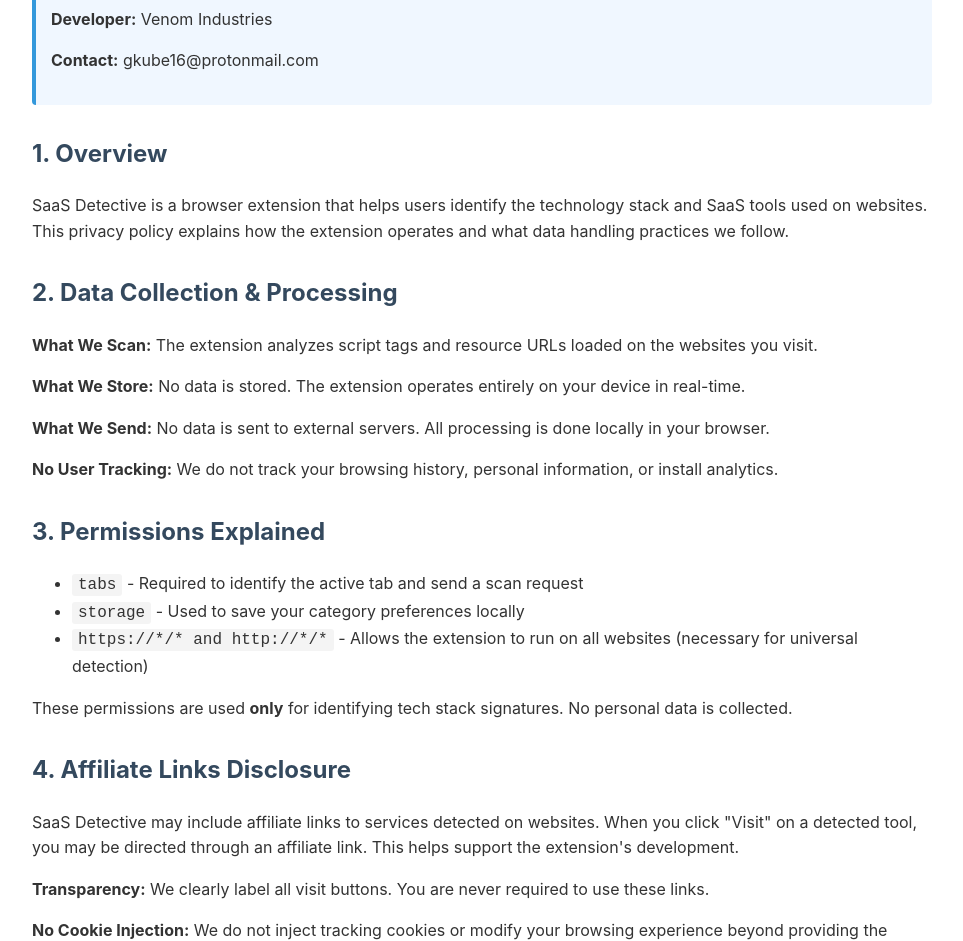
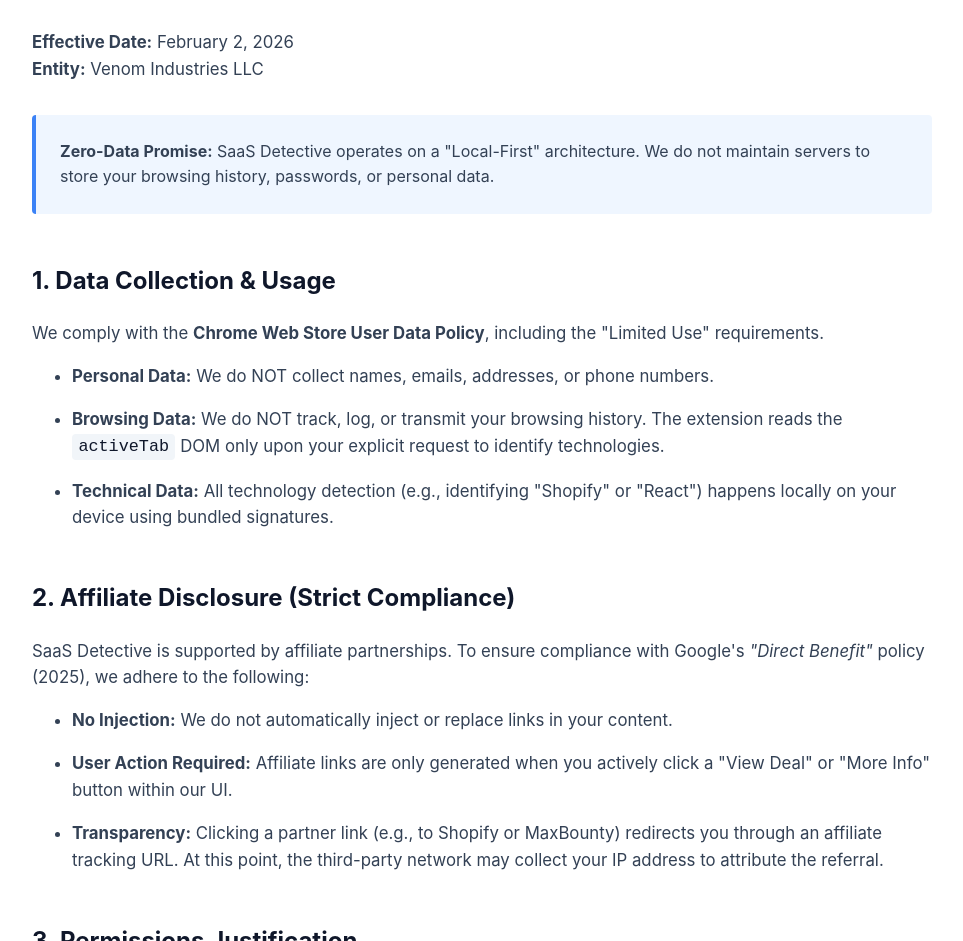
Before and after one commit to Demarthias/SaaS-Detective-, a website built with webpack: page privacy.html in a window 1280 px wide. Shown: the part 192-1133 px from the top of the page, without its empty margins (158-1121 px from the left). Built offline with nearby package versions, Linux system fonts and the light colour scheme.

Commit message:
chore: add full legal compliance suite for CWS submission

```diff
--- a/privacy.html
+++ b/privacy.html
@@ -3,85 +3,57 @@
 <head>
     <meta charset="UTF-8">
     <meta name="viewport" content="width=device-width, initial-scale=1.0">
-  <title>SaaS Detective - Privacy Policy</title>
+    <title>Privacy Policy | SaaS Detective</title>
     <style>
-    body {
-      font-family: -apple-system, BlinkMacSystemFont, 'Segoe UI', Roboto, Oxygen, Ubuntu, Cantarell, sans-serif;
-      line-height: 1.6;
-      padding: 20px;
-      max-width: 900px;
-      margin: 0 auto;
-      color: #333;
-    }
-    h1 { color: #2c3e50; border-bottom: 2px solid #3498db; padding-bottom: 10px; }
-    h2 { color: #34495e; margin-top: 30px; }
-    .section { margin-bottom: 20px; }
-    .highlight { background-color: #f0f7ff; padding: 15px; border-left: 4px solid #3498db; border-radius: 4px; }
-    code { background-color: #f4f4f4; padding: 2px 6px; border-radius: 3px; font-family: 'Courier New', monospace; }
+        :root { --primary: #0f172a; --accent: #3b82f6; --text: #334155; --bg: #f8fafc; }
+        body { font-family: -apple-system, BlinkMacSystemFont, "Segoe UI", Roboto, sans-serif; line-height: 1.6; color: var(--text); background: var(--bg); max-width: 900px; margin: 40px auto; padding: 40px; border-radius: 8px; box-shadow: 0 4px 6px -1px rgba(0,0,0,0.1); background-color: #fff; }
+        h1 { font-size: 2.5rem; color: var(--primary); border-bottom: 2px solid #e2e8f0; padding-bottom: 1rem; margin-bottom: 2rem; }
+        h2 { font-size: 1.5rem; color: var(--primary); margin-top: 3rem; font-weight: 700; }
+        h3 { font-size: 1.1rem; color: var(--accent); margin-top: 1.5rem; text-transform: uppercase; letter-spacing: 0.05em; }
+        p, li { margin-bottom: 1rem; font-size: 1.05rem; }
+        .alert { background: #eff6ff; border-left: 4px solid var(--accent); padding: 1.5rem; margin: 2rem 0; border-radius: 4px; }
+        code { background: #f1f5f9; padding: 0.2rem 0.4rem; border-radius: 4px; font-family: monospace; color: #0f172a; }
+        footer { margin-top: 4rem; padding-top: 2rem; border-top: 1px solid #e2e8f0; color: #64748b; font-size: 0.9rem; text-align: center; }
     </style>
 </head>
 <body>
-  <h1>Privacy Policy - SaaS Detective</h1>
+    <h1>Privacy Policy</h1>
+    <p><strong>Effective Date:</strong> February 2, 2026<br><strong>Entity:</strong> Venom Industries LLC</p>
 
-  <div class="section highlight">
-    <p><strong>Last Updated:</strong> January 31, 2026</p>
-    <p><strong>Developer:</strong> Venom Industries</p>
-    <p><strong>Contact:</strong> gkube16@protonmail.com</p>
+    <div class="alert">
+        <strong>Zero-Data Promise:</strong> SaaS Detective operates on a "Local-First" architecture. We do not maintain servers to store your browsing history, passwords, or personal data.
     </div>
 
-  <h2>1. Overview</h2>
-  <div class="section">
-    <p>SaaS Detective is a browser extension that helps users identify the technology stack and SaaS tools used on websites. This privacy policy explains how the extension operates and what data handling practices we follow.</p>
-  </div>
+    <h2>1. Data Collection & Usage</h2>
+    <p>We comply with the <strong>Chrome Web Store User Data Policy</strong>, including the "Limited Use" requirements.</p>
+    <ul>
+        <li><strong>Personal Data:</strong> We do NOT collect names, emails, addresses, or phone numbers.</li>
+        <li><strong>Browsing Data:</strong> We do NOT track, log, or transmit your browsing history. The extension reads the <code>activeTab</code> DOM only upon your explicit request to identify technologies.</li>
+        <li><strong>Technical Data:</strong> All technology detection (e.g., identifying "Shopify" or "React") happens locally on your device using bundled signatures.</li>
+    </ul>
 
-  <h2>2. Data Collection & Processing</h2>
-  <div class="section">
-    <p><strong>What We Scan:</strong> The extension analyzes script tags and resource URLs loaded on the websites you visit.</p>
-    <p><strong>What We Store:</strong> No data is stored. The extension operates entirely on your device in real-time.</p>
-    <p><strong>What We Send:</strong> No data is sent to external servers. All processing is done locally in your browser.</p>
-    <p><strong>No User Tracking:</strong> We do not track your browsing history, personal information, or install analytics.</p>
-  </div>
+    <h2>2. Affiliate Disclosure (Strict Compliance)</h2>
+    <p>SaaS Detective is supported by affiliate partnerships. To ensure compliance with Google's <em>"Direct Benefit"</em> policy (2025), we adhere to the following:</p>
+    <ul>
+        <li><strong>No Injection:</strong> We do not automatically inject or replace links in your content.</li>
+        <li><strong>User Action Required:</strong> Affiliate links are only generated when you actively click a "View Deal" or "More Info" button within our UI.</li>
+        <li><strong>Transparency:</strong> Clicking a partner link (e.g., to Shopify or MaxBounty) redirects you through an affiliate tracking URL. At this point, the third-party network may collect your IP address to attribute the referral.</li>
+    </ul>
 
-  <h2>3. Permissions Explained</h2>
-  <div class="section">
+    <h2>3. Permissions Justification</h2>
+    <p>We use the minimum permissions necessary:</p>
     <ul>
-      <li><code>tabs</code> - Required to identify the active tab and send a scan request</li>
-      <li><code>storage</code> - Used to save your category preferences locally</li>
-      <li><code>https://*/* and http://*/*</code> - Allows the extension to run on all websites (necessary for universal detection)</li>
+        <li><code>activeTab</code>: Grants temporary access to the current site to perform the scan.</li>
+        <li><code>storage</code>: Saves your UI preferences (e.g., "Dark Mode") locally.</li>
+        <li><code>scripting</code>: Allows the execution of the detection engine within the page context.</li>
     </ul>
-    <p>These permissions are used <strong>only</strong> for identifying tech stack signatures. No personal data is collected.</p>
-  </div>
 
-  <h2>4. Affiliate Links Disclosure</h2>
-  <div class="section">
-    <p>SaaS Detective may include affiliate links to services detected on websites. When you click "Visit" on a detected tool, you may be directed through an affiliate link. This helps support the extension's development.</p>
-    <p><strong>Transparency:</strong> We clearly label all visit buttons. You are never required to use these links.</p>
-    <p><strong>No Cookie Injection:</strong> We do not inject tracking cookies or modify your browsing experience beyond providing the detection interface.</p>
-  </div>
+    <h2>4. European Union Users (GDPR)</h2>
+    <p>Since we do not collect personal data (PII), we act as a local tool provider rather than a Data Processor. No user data is transferred to US servers by Venom Industries LLC.</p>
 
-  <h2>5. Third-Party Services</h2>
-  <div class="section">
-    <p>When you click affiliate links, you are directed to third-party websites. Please review their privacy policies separately, as we are not responsible for their data practices.</p>
-  </div>
-
-  <h2>6. Data Security</h2>
-  <div class="section">
-    <p>Since we do not collect, store, or transmit any personal data, there is minimal security risk associated with using this extension.</p>
-  </div>
-
-  <h2>7. Changes to This Policy</h2>
-  <div class="section">
-    <p>We may update this privacy policy at any time. Updates will be reflected with an updated "Last Updated" date at the top of this page.</p>
-  </div>
-
-  <h2>8. Questions or Concerns</h2>
-  <div class="section">
-    <p>If you have any questions about this privacy policy or how the extension operates, please contact us at <code>gkube16@protonmail.com</code>.</p>
-  </div>
-
-  <hr>
-  <footer style="text-align: center; color: #7f8c8d; margin-top: 40px; padding-top: 20px; border-top: 1px solid #ecf0f1;">
-    <p>&copy; 2026 Venom Industries. All rights reserved. | SaaS Detective v1.0.2</p>
+    <footer>
+        &copy; 2026 Venom Industries LLC. All Rights Reserved. <br>
+        <a href="terms.html">Terms of Service</a> | <a href="mailto:contact@venom-dev-lab.com">Contact Support</a>
     </footer>
 </body>
 </html>
```
Also changed, not shown: compliance_guide.md (added, +25 -0 lines), terms.html (added, +37 -0 lines). Lines whose indentation alone changed are shown as unchanged.
